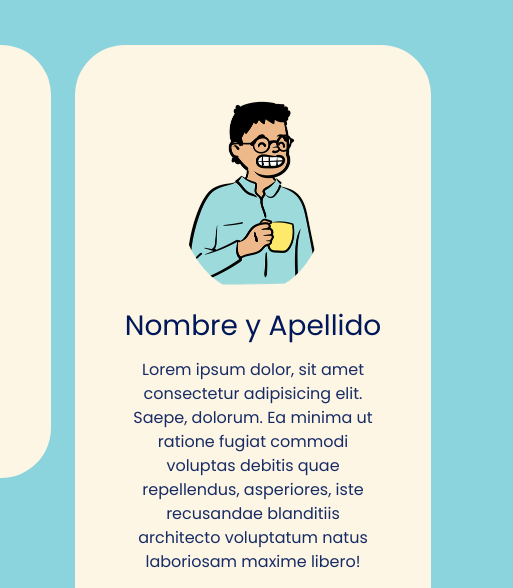
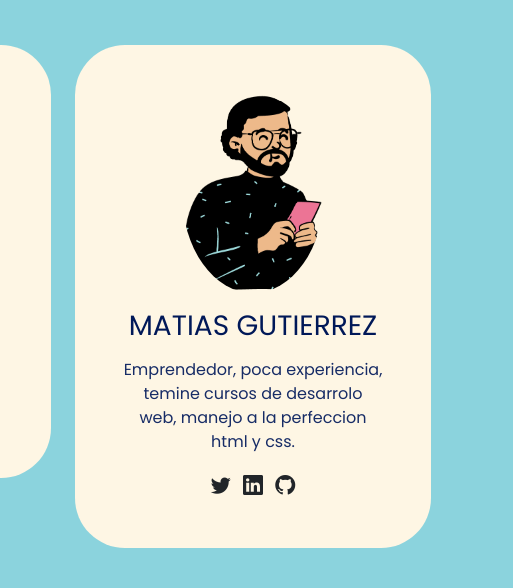
Before and after one commit to avel40m/devtech-podcast-web, a plain HTML site: page index.html in a window 1280 px wide. Shown: the part 1190-1778 px from the top of the page, 767-1280 px from the left. Drawn offline with nearby package versions, Linux system fonts and the light colour scheme.

Commit message:
edit targ 3

```diff
--- a/index.html
+++ b/index.html
@@ -119,10 +119,9 @@
                     <div class="col-md-6 col-lg-4 mb-3">
                         <div class="card">
                             <div class="card-body text-center p-5">
-                                <img src="./assets/avatar.png" alt="avatar" class="img img-fluid rounded-circle mb-3">
-                                <h3 class="title card-title mb-3">Nombre y Apellido</h3>
-                                <p>Lorem ipsum dolor, sit amet consectetur adipisicing elit. Saepe, dolorum. Ea minima ut ratione fugiat commodi voluptas debitis quae repellendus, asperiores, iste recusandae blanditiis architecto voluptatum natus laboriosam
-                                    maxime libero!</p>
+                                <img src="./assets/gutierrez.png" alt="avatar" class="img img-fluid rounded-circle mb-3">
+                                <h3 class="title card-title mb-3">MATIAS GUTIERREZ</h3>
+                                <p>Emprendedor, poca experiencia, temine cursos de desarrolo web, manejo a la perfeccion html y css.</p>
                                 <a href="#"><i class="bi bi-twitter text-dark mx-1 lead"></i></a>
                                 <a href="#"><i class="bi bi-linkedin text-dark mx-1 lead"></i></a>
                                 <a href="#"><i class="bi bi-github text-dark mx-1 lead"></i></a>
```
Also changed, not shown: assets/gutierrez.png (added).
